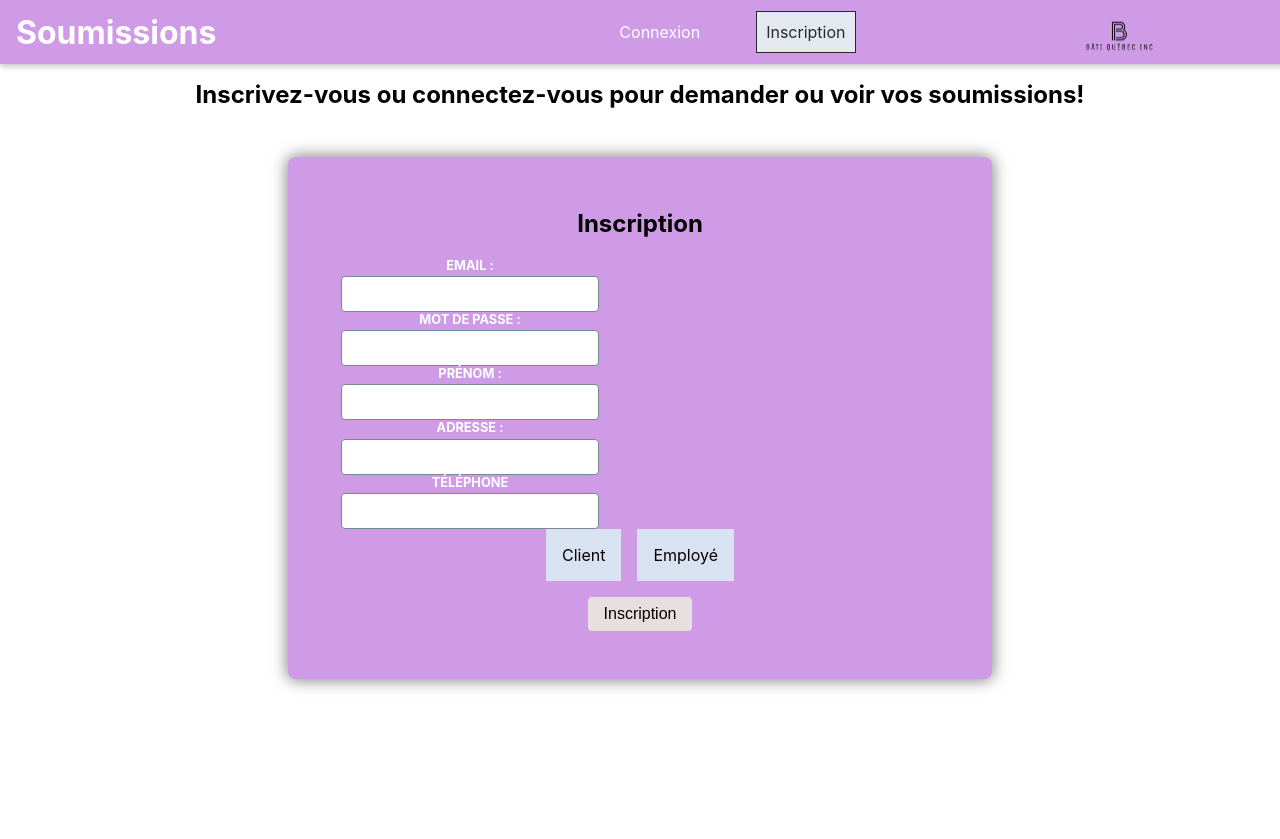
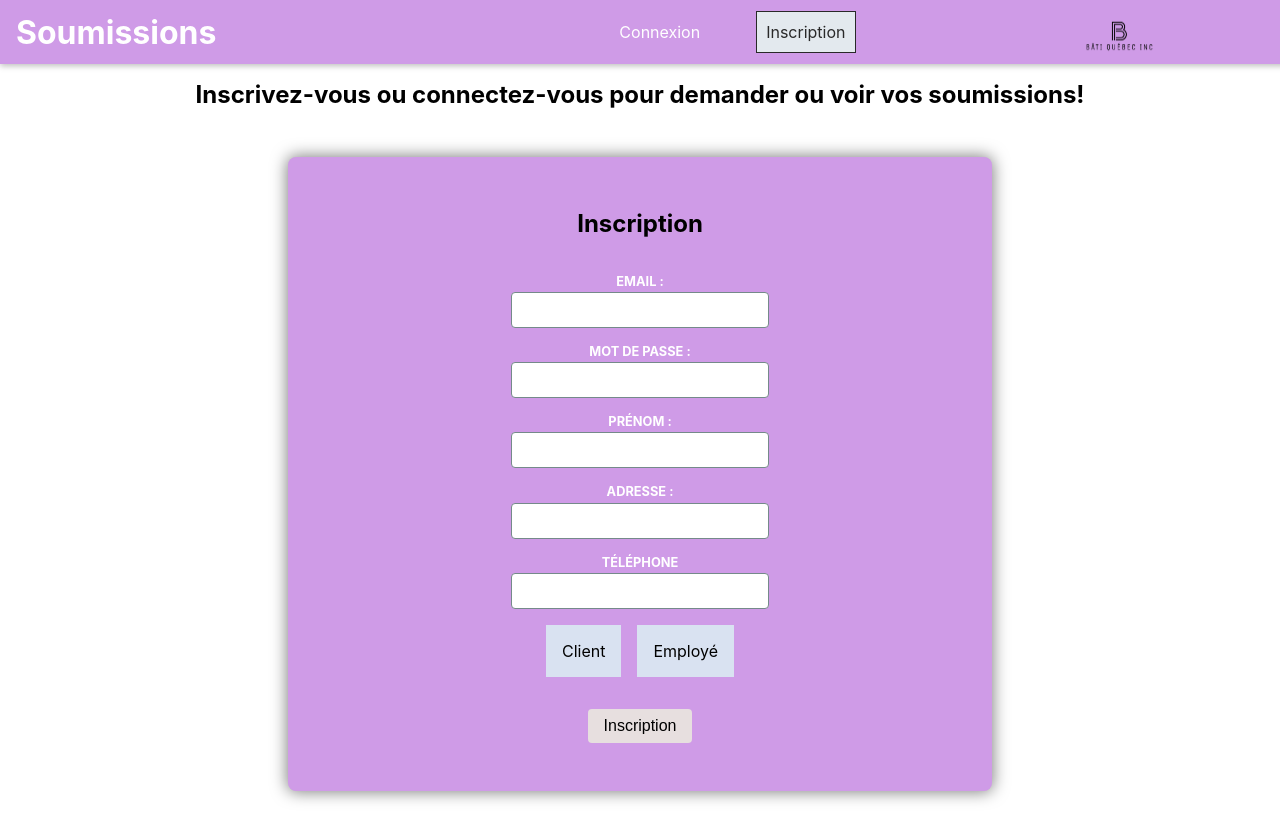
Before and after one commit to MyriamAssam/app-soumission, a React (Create React App) app in the folder Frontend/: page /register in a window 1280 px wide. Before the commit the page ends 800 px from the top, so only its background shows below. Built offline with nearby package versions, Linux system fonts and the light colour scheme.

Commit message:
arranger css

```diff
--- a/Frontend/src/components/inscription/Inscription.css
+++ b/Frontend/src/components/inscription/Inscription.css
@@ -6,8 +6,13 @@ form {
   background: rgb(207, 155, 231);
   border-radius: 8px;
   box-shadow: 0 0 16px 1px rgba(0, 0, 0, 0.5);
+
+  display: flex;
+  flex-direction: column;
   align-items: center;
+  gap: 1rem;
 }
+
 
 .controles,
 fieldset {
--- a/Frontend/src/components/login/Login.css
+++ b/Frontend/src/components/login/Login.css
@@ -6,8 +6,13 @@ form {
   background: rgb(207, 155, 231);
   border-radius: 8px;
   box-shadow: 0 0 16px 1px rgba(0, 0, 0, 0.5);
+
+  display: flex;
+  flex-direction: column;
   align-items: center;
+  gap: 1rem;
 }
+
 
 .controles,
 fieldset {
```
